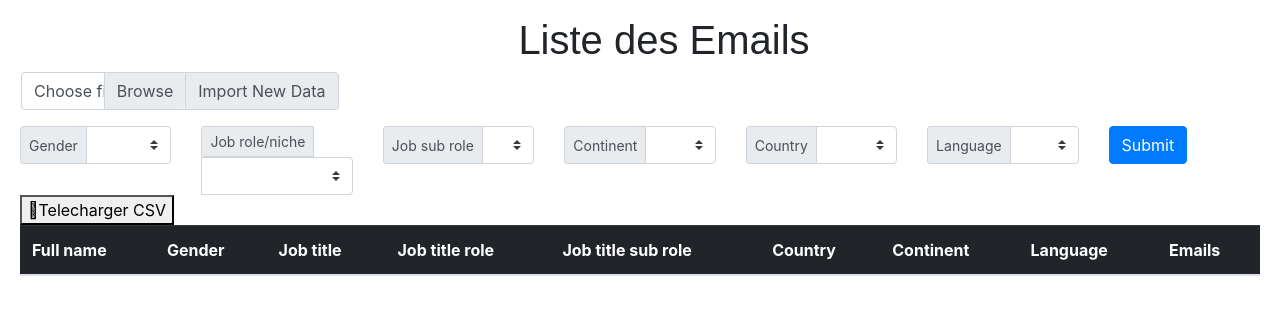
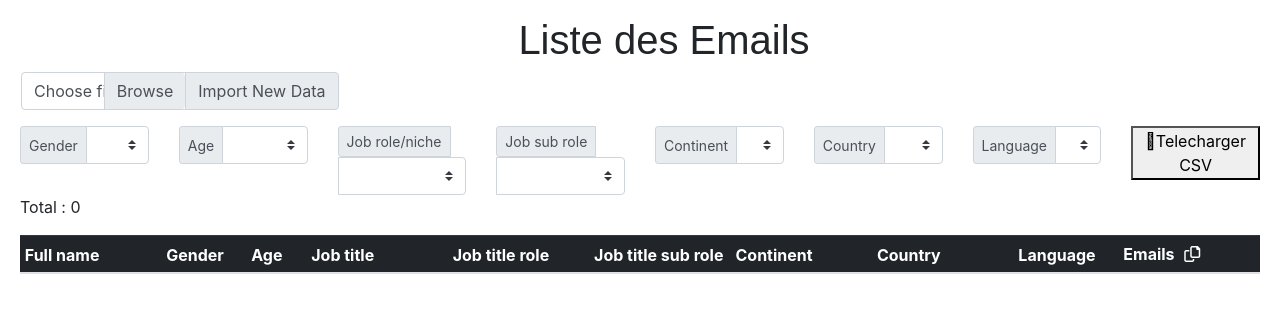
Before and after one commit to be-soumaya/Emails-Data-Analytics-Freelance, a Django app: template EmailsApp/templates/index.html in a window 1280 px wide. Shown: the top 315 px of the page. Run offline with Django 3.2, Linux system fonts and the light colour scheme; the template is opened without the code that fills it: most values are stand-ins (such as "Sample title", 1, 10 or a date in 2020); lists and menus that the app fills with data are empty; some libraries are stand-ins or nearby versions.

Commit message:
Add files via upload

```diff
--- a/EmailsApp/templates/index.html
+++ b/EmailsApp/templates/index.html
@@ -15,7 +15,7 @@
     <link
       href="https://fonts.googleapis.com/css?family=Open+Sans:300,300i,400,400i,600,600i,700,700i|Roboto:300,300i,400,400i,500,500i,600,600i,700,700i|Poppins:300,300i,400,400i,500,500i,600,600i,700,700i"
       rel="stylesheet">
-
+      <link rel="stylesheet" href="https://cdnjs.cloudflare.com/ajax/libs/font-awesome/6.1.1/css/all.min.css" integrity="sha512-KfkfwYDsLkIlwQp6LFnl8zNdLGxu9YAA1QvwINks4PhcElQSvqcyVLLD9aMhXd13uQjoXtEKNosOWaZqXgel0g==" crossorigin="anonymous" referrerpolicy="no-referrer" />
     <link rel="stylesheet" href="https://pro.fontawesome.com/releases/v5.10.0/css/all.css"
       integrity="sha384-AYmEC3Yw5cVb3ZcuHtOA93w35dYTsvhLPVnYs9eStHfGJvOvKxVfELGroGkvsg+p" crossorigin="anonymous" />
 
@@ -58,6 +58,26 @@
                 <option selected> </option>
                 <option value="female">Female</option>
                 <option value="male">Male</option>
+              </select>
+            </div>
+          </div>
+          <div class="col">
+            <div class="input-group input-group-sm" >
+              <div class="input-group-prepend">
+                <label class="input-group-text" for="age">Age</label>
+              </div>
+              <select class="custom-select" id="age">
+                <option selected> </option>
+                <option value="lt=20">&lt20</option>
+                <option value="range=20__30">20-30</option>
+                <option value="range=31__40">31-40</option>
+                <option value="range=41__50">41-50</option>
+                <option value="range=51__60">51-60</option>
+                <option value="gt=60">&gt60</option>
+
+                {% for item in list_age %}
+                <option value="{{ item }}"  >{{ item }}</option>
+              {% endfor %}
               </select>
             </div>
           </div>
@@ -126,8 +146,9 @@
             </div>
           </div>
            <div class="col">
-            <button type="submit" class="btn btn-primary mb-2">Submit</button>
-          </div>
+            <a href=""><button class="au-btn au-btn-icon au-btn--blue au-btn--small">
+              <i class="fad fa-download"></i>Telecharger CSV</button> </a>
+                      </div>
 
         </div>
       </form>
@@ -137,63 +158,31 @@
 
 
 
-    <div class="table-data__tool-right">
-      <a href=""><button class="au-btn au-btn-icon au-btn--blue au-btn--small">
-          <i class="fad fa-download"></i>Telecharger CSV</button> </a>
+      <div class="table-data__tool-left">
+      <p id="count">Total : 0</p>
     </div>
   </div>
 
   <div class="table-responsive table-responsive-data2">
-    <table class="table table-data2" id="DataTable">
+    <table class="table table-data2 table-sm" id="DataTable" style="table-layout:fixed;word-wrap:break-word;">
       <thead class="table-dark">
         <tr>
 
           <th style=" color:White">Full name</th>
-          <th style="color:White">Gender</th>
+          <th style="color:White;width:85px">Gender</th>
+          <th style="color:White;width:60px">Age</th>
           <th style="color:White">Job title</th>
           <th style="color:White">Job title role</th>
           <th style="color:White">Job title sub role</th>
+          <th style="color:White">Continent</th>
           <th style="color:White">Country</th>
-          <th style="color:White">Continent</th>
-          <th style="color:White">Language</th>
-          <th style="color:White">Emails</th>
+          <th style="color:White;width:105px">Language</th>
+          <th style="color:White">Emails <button style="background-color:transparent; border: none; cursor:pointer;"  class="CopyColumn" data-target=".emails" >  <i class="fa-regular fa-copy" style="color:white"></i></button>
+          </th>
         </tr>
       </thead>
       <tbody id='DataTabletBody'>
 
-{% comment %}
-        {% for eq_list in eq %}
-
-        <tr
-          style="
-    {% if eq_list.type_equipement_id == 1 %}background-color:rgb(253, 230, 211){%endif%}{% if eq_list.type_equipement_id == 2 %}background-color:rgb(227, 250, 198){%endif%}{% if eq_list.type_equipement_id == 3 %}background-color:rgb(211, 253, 237){%endif%} "
-          class="tr-shadow">
-          <td>{{ forloop.counter}}</td>
-          <td>{{ eq_list.ref_equipement }}</td>
-          <td>{{ eq_list.serie_equipement }}</td>
-          <td>{{ eq_list.type_equipement }}</td>
-          <td>{{ eq_list.emplacement_equipement }}</td>
-          <td>{{ eq_list.designation_equipement }}</td>
-          <td>{{ eq_list.client_equipement }}</td>
-          <td>{{ eq_list.date_debut_fonctionnement_equipement }}</td>
-          <td>
-            <div class="table-data-feature">
-
-              <a href="{% url 'modifier' eq_list.id %}"> <button class="item mr-4" data-toggle="tooltip"
-                  data-placement="top" title="Edit">
-                  <i class="zmdi zmdi-edit"></i>
-                </button> </a>
-              <a href="{% url 'delete' eq_list.id %}"> <button class="item"
-                  onclick="return confirm('Confirmer la suppression');" data-toggle="tooltip" data-placement="top"
-                  title="Delete">
-                  <i class="zmdi zmdi-delete"></i>
-                </button> </a>
-
-            </div>
-          </td>
-
-        </tr>
-        {% endfor %} {% endcomment %}
       </tbody>
     </table>
   </div>
@@ -222,14 +211,12 @@
               select.appendChild(emptyOption)
               for(var i=0; i<response.list_job_title_sub_role.length;i++){
                 var option = document.createElement("option");
-                option.value = response.list_job_title_sub_role[i];////////////////////////////////value to match what on DB
+                option.value = response.list_job_title_sub_role[i];
                 option.innerHTML = response.list_job_title_sub_role[i].replace("_"," ");
                 option.style.textTransform= "capitalize";
                 select.appendChild(option);
               }
-              for(var i=0; i<response.data.length;i++){
-              $('#DataTable').append(`<tr><td>${response.data[i].full_name}</td><td>${response.data[i].gender}</td><td>${response.data[i].job_title}</td><td>${response.data[i].job_title_role}</td><td>${response.data[i].job_title_sub_role}</td><td>${response.data[i].location_country}</td><td>${response.data[i].location_continent}</td><td>${response.data[i].languages}</td><td>${response.all_emails[i].join('<br>')}</td></tr>`);
-              }
+
 
           },
         });
@@ -247,6 +234,9 @@
               dataType:'json',
               success:function(response){
                   var select=document.getElementById("country");
+              var emptyOption = document.createElement("option");
+              emptyOption.innerHTML = " "
+              select.appendChild(emptyOption)
                   for(var i=0; i<response.list_countries.length;i++){
                     var option = document.createElement("option");
                     option.value = response.list_countries[i];
@@ -260,11 +250,15 @@
         });
         // SEND FORM
         document.getElementById("wrapper").addEventListener("change",function(){
+
+          document.getElementById("DataTabletBody").innerHTML="";
+
           $.ajax({
             type:'GET',
             url:"getResults/",
             data:{
               gender:$("#gender").val(),
+              age:$("#age").val(),
               job_role:$("#job_role").val(),
               job_sub_role:$("#job_sub_role").val(),
               continent:$("#continent").val(),
@@ -273,12 +267,80 @@
             },
             dataType:'json',
             success:function(response){
-                console.log('passs')
+                console.log(response.count)
+                console.log(response.data)
+                document.getElementById("count").innerHTML="Total : "+response.count;
+
+
+              for(var i=0; i<response.data.length;i++){
+
+              $('#DataTable').append(`<tr><td >${response.data[i].full_name}</td><td >${response.data[i].gender}</td><td >${response.data[i].age}</td><td >${response.data[i].job_title}</td><td >${response.data[i].job_title_role}</td><td >${response.data[i].job_title_sub_role}</td><td >${response.data[i].location_continent}</td><td >${response.data[i].location_country}</td><td >${response.data[i].languages}</td><td class="emails">${response.all_emails[i].join(',<br>')}</td></tr>`);
+              }
+
 
             },
           });
         })
+        $(document).ready(function() {
 
+          $(".CopyColumn").click(function(){
+
+              var btn = $(this);
+
+              // Disable the button whilst the clipboard copy is performed
+              btn.prop("disabled", true);
+
+              var colData = "";
+
+              // Use a line break to seperate the column data if no separator is specified
+              var colSeparator = (btn.data("separator")===undefined) ? "\n" : btn.data("separator");
+
+              // Loop through all elements with the target class
+              $(btn.data("target")).each(function() {
+                  // Collect the column data and add the separator
+                  colData += $(this).text() + colSeparator;
+              });
+
+              // Copy the column data to the clipboard
+              copyToClipboard(colData.trim());
+
+              // Make a copy of the button text
+              var btn_txt = btn.html();
+
+              // Change the button text to "Copied"
+              btn.html("Copied");
+
+              // Revert the button text after 1.5 seconds
+              setTimeout(function(){
+                  btn.html(btn_txt);
+                  // Enable the button
+                  btn.prop("disabled", false);
+              },1500);
+
+          });
+
+      });
+
+      function copyToClipboard(text) {
+          if (window.clipboardData && window.clipboardData.setData) {
+              // IE specific code path to prevent textarea being shown while dialog is visible.
+              return clipboardData.setData("Text", text);
+          } else if (document.queryCommandSupported && document.queryCommandSupported("copy")) {
+              var textarea = document.createElement("textarea");
+              textarea.textContent = text;
+              textarea.style.position = "fixed";  // Prevent scrolling to bottom of page in MS Edge.
+              document.body.appendChild(textarea);
+              textarea.select();
+              try {
+                  return document.execCommand("copy");  // Security exception may be thrown by some browsers.
+              } catch (ex) {
+                  console.warn("Copy to clipboard failed.", ex);
+                  return false;
+              } finally {
+                  document.body.removeChild(textarea);
+              }
+          }
+      }
                   </script>
 
 </body>
```
